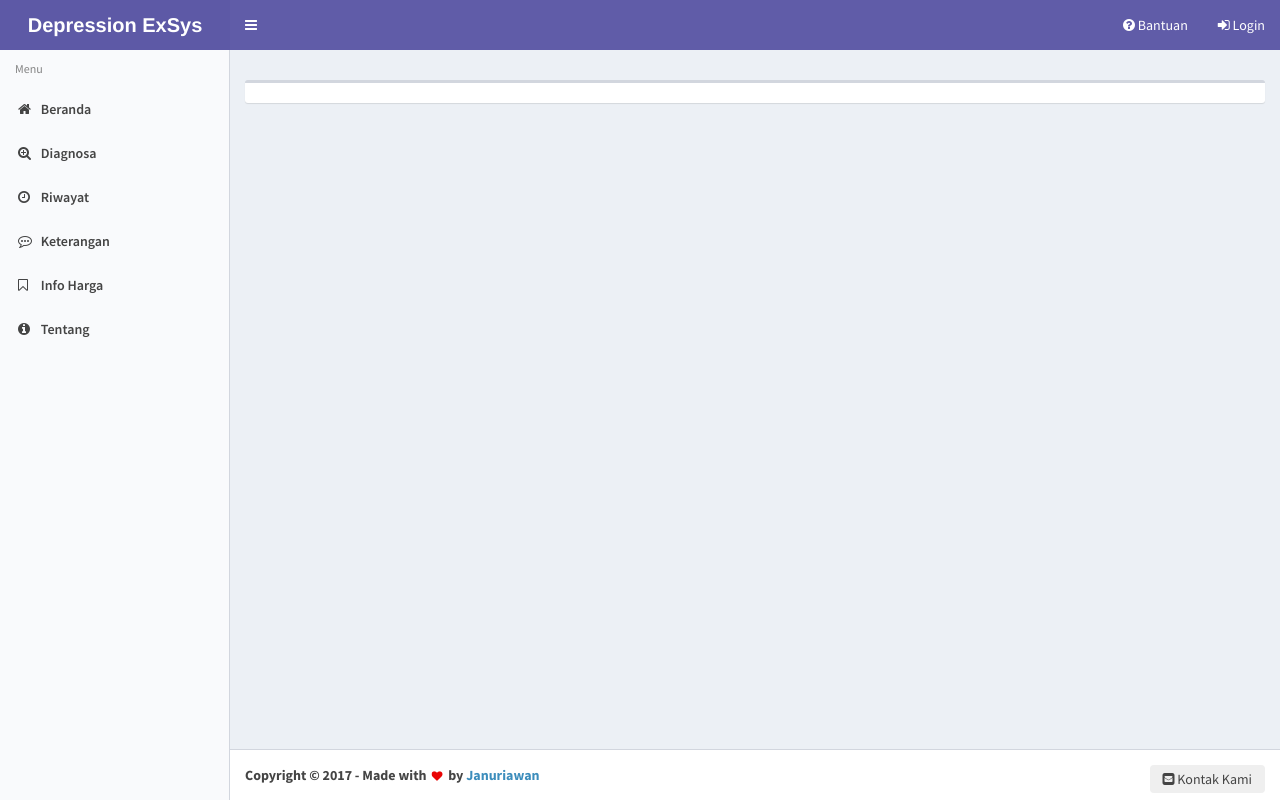
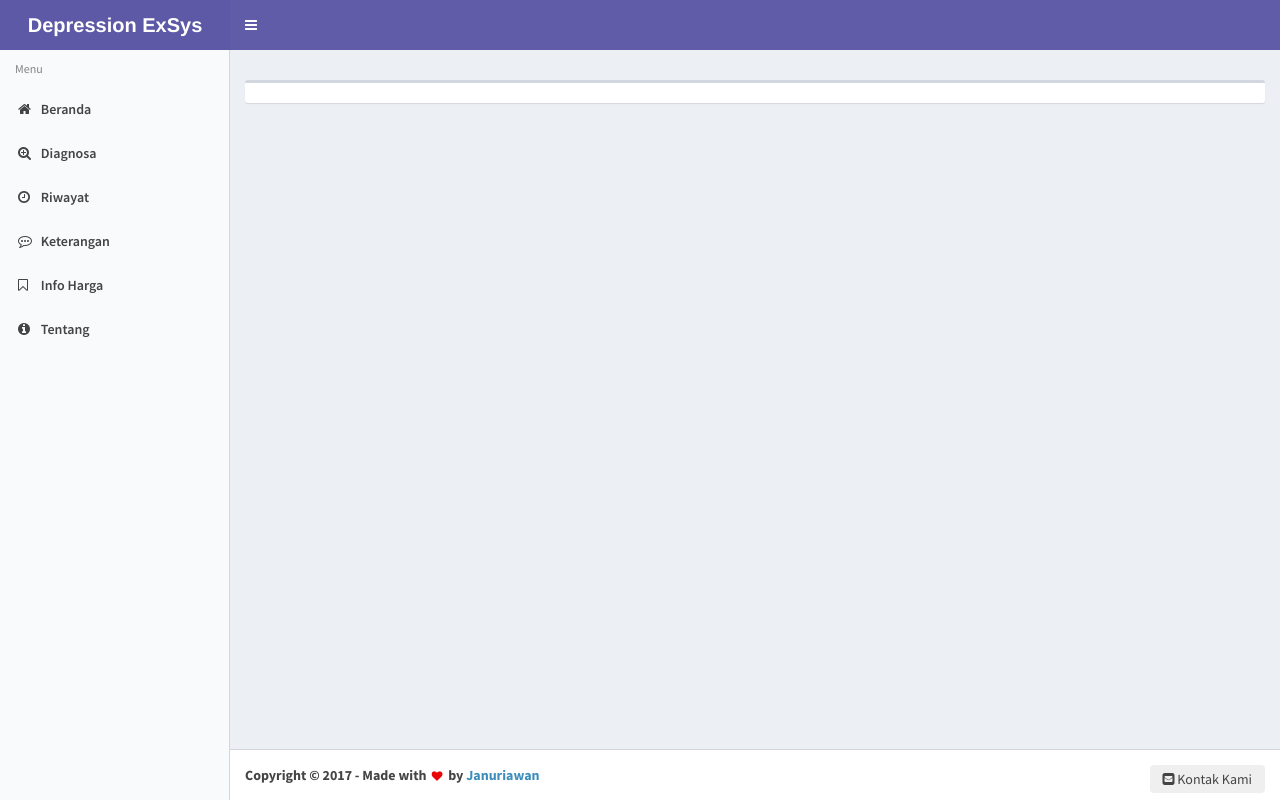
Before and after one commit to Rayhanga/exsys, a PHP site: page /depressionexsys/?module=1 in a window 1280 px wide. Run offline with PHP 8.4, Linux system fonts and the light colour scheme; data that the repository does not hold is empty; some libraries are stand-ins or nearby versions.

Commit message:
hapus login dan bantuan pada navbar

```diff
--- a/index.php
+++ b/index.php
@@ -69,44 +69,6 @@ include "config/fungsi_alert.php";
 
           <div class="navbar-custom-menu">
             <ul class="nav navbar-nav">
-                <?php
-                if (isset($_SESSION['username']) && isset($_SESSION['password'])) {
-                    ?>
-                  <li class="dropdown user user-menu">
-                    <a href="#" class="dropdown-toggle" data-toggle="dropdown">
-                      <img src="gambar/admin/admin.png" class="user-image" alt="User Image"> <?php echo ucfirst($_SESSION['username']); ?>
-                      <span class="hidden-xs"><?php echo $user; ?></span>
-                    </a>
-                    <ul class="dropdown-menu">
-                      <!-- User image -->
-                      <li class="user-header">
-                        <img src="gambar/admin/admin.png" class="img-circle" alt="User Image">
-                        <p>
-                         Login sebagai <?php echo ucfirst($_SESSION['username']); ?>
-                          <small>Pakar dari Chirexs 1.0</small>
-                        </p>
-                      </li>
-                      <!-- Menu Body -->
-                      <li class="user-body">
-						<a <?php if ($module == "bantuan") echo 'class="active"'; ?> href="bantuan"><i class="fa fa-question-circle"></i> <span>Bantuan</span></a>
-                        <!-- /.row -->
-                      </li>
-                      <!-- Menu Footer-->
-                      <li class="user-footer">
-                        <div class="pull-left">
-                          <a class="btn btn-default btn-flat" <?php if ($module == "tentang") echo 'class="class="btn btn-default btn-flat active"'; ?> href="?module=tentang"><i class="fa fa-info-circle"></i> <span>Tentang</span></a>
-                        </div>
-                        <div class="pull-right">
-                          <a class="btn btn-default btn-flat" href="JavaScript: confirmIt('Anda yakin akan logout dari aplikasi ?','logout.php','','','','u','n','Self','Self')" onMouseOver="self.status = ''; return true" onMouseOut="self.status = ''; return true"><i class="fa fa-sign-out"></i> <span>LogOut</span></a>
-                        </div>
-                      </li>
-                    </ul>
-                  </li>
-              <?php } else { ?> <li><a <?php if ($module == "bantuan") echo 'class="active"'; ?> id="bantu" href="bantuan" data-toggle="tooltip" data-placement="bottom" data-delay='{"show":"300", "hide":"500"}' title="Silahkan klik link berikut, jika anda masih kurang paham tentang penggunaan aplikasi ini !"><i class="fa fa-question-circle"></i> <span>Bantuan</span></a></li>
-				  <li class="dropdown messages-menu">
-                    <a <?php if ($module == "formlogin") echo 'class="active"'; ?> href="formlogin"><i class="fa fa-sign-in"></i> <span>Login</span></a>
-                  </li>
-              <?php } ?>
             </ul>
           </div>
         </nav>
```
